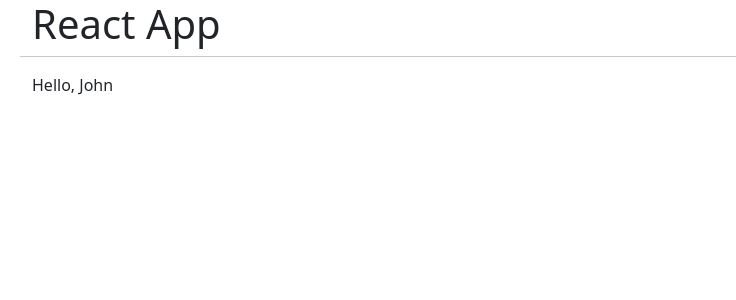
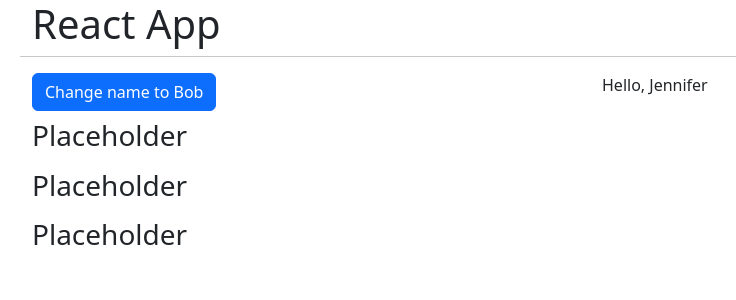
Before and after one commit to speedingplanet/react-typescript-2026-06, a React (Vite) app: page / in a window 1280 px wide. Shown: the top 300 px of the page, without its empty margins (50-786 px from the left). Built offline with nearby package versions, Linux system fonts and the light colour scheme.

Commit message:
Part 1: event handling with button

```diff
--- a/src/App.tsx
+++ b/src/App.tsx
@@ -1,6 +1,14 @@
+import { useState } from 'react';
 import Greeter from './interactive-greeter/Greeter';
 
 function App() {
+	const [inputFirstName, setInputFirstName] = useState('Jennifer');
+
+	function sayHello() {
+		console.log('You clicked on the button.');
+		setInputFirstName('Bob');
+	}
+
 	return (
 		<main className="container">
 			<header className="row">
@@ -8,8 +16,37 @@
 				<hr />
 			</header>
 			<section className="row">
+				{/* .col>.row*4>.col>h3{Placeholder} */}
 				<div className="col">
-					<Greeter firstName="John"></Greeter>
+					<div className="row">
+						<div className="col mb-2">
+							{/* button.btn.btn-primary */}
+							<button
+								className="btn btn-primary"
+								onClick={sayHello}
+							>
+								Change name to Bob
+							</button>
+						</div>
+					</div>
+					<div className="row">
+						<div className="col mb-2">
+							<h3>Placeholder</h3>
+						</div>
+					</div>
+					<div className="row">
+						<div className="col mb-2">
+							<h3>Placeholder</h3>
+						</div>
+					</div>
+					<div className="row">
+						<div className="col">
+							<h3>Placeholder</h3>
+						</div>
+					</div>
+				</div>
+				<div className="col">
+					<Greeter firstName={inputFirstName}></Greeter>
 				</div>
 			</section>
 		</main>
```
